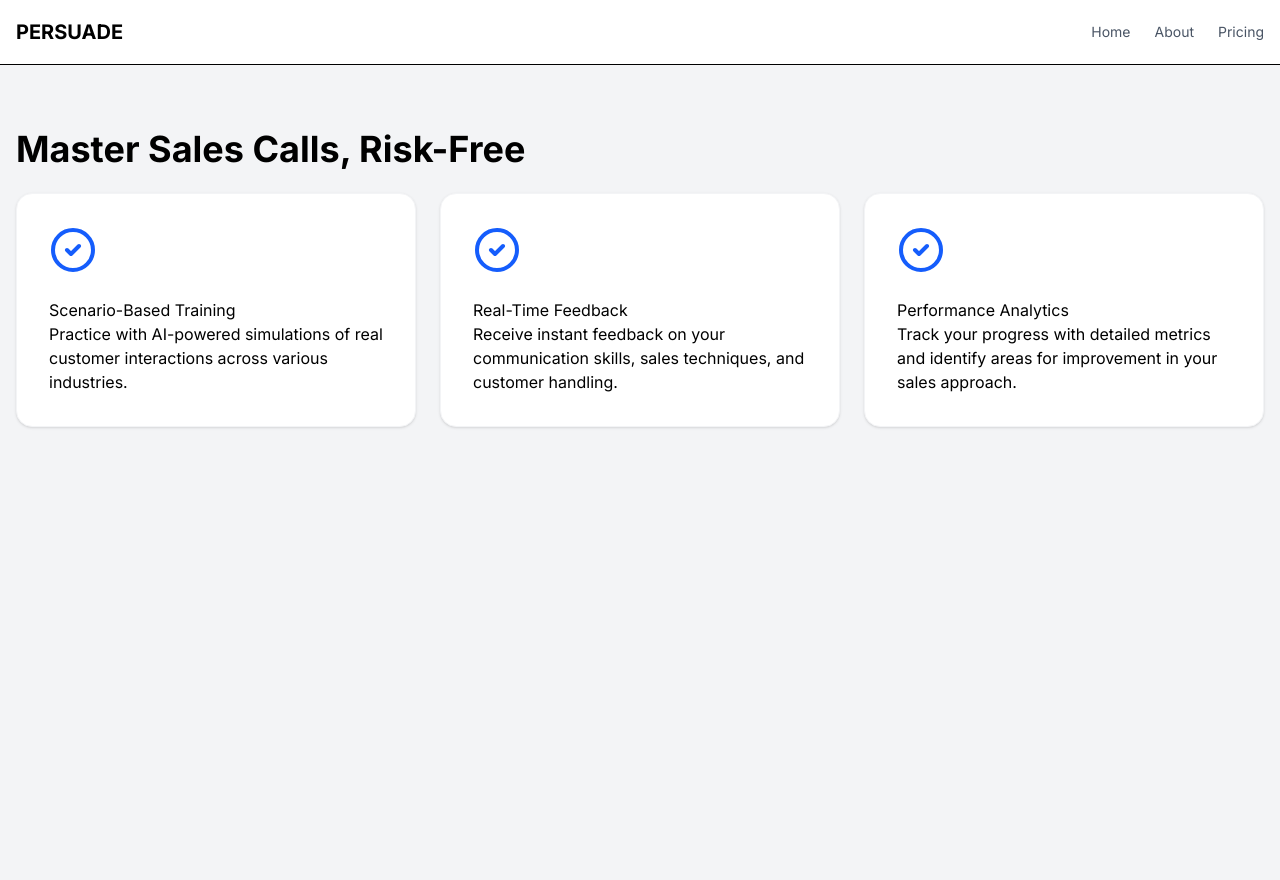
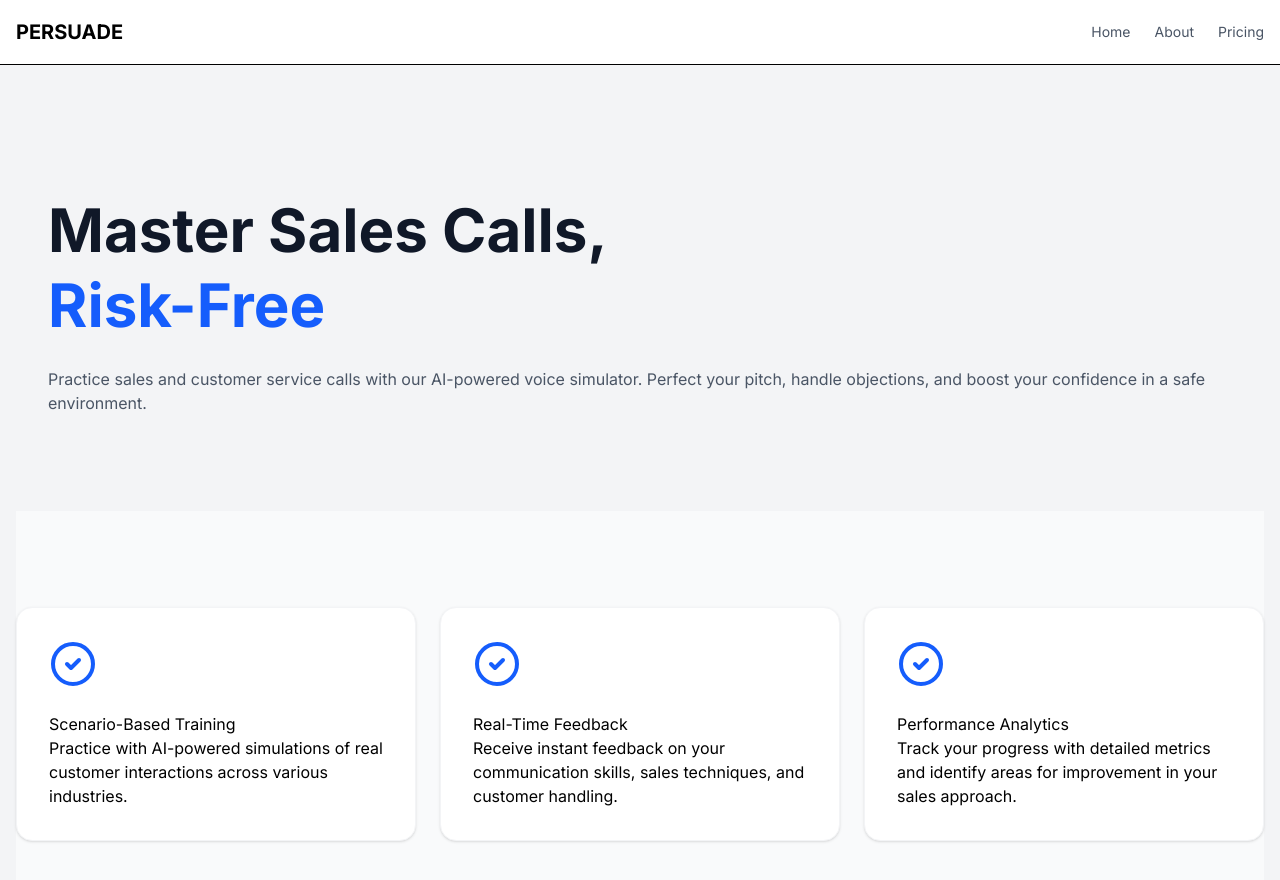
Before and after one commit to jasonachkar/PERSUADE-REMASTERED, a Next.js app: page / in a window 1280 px wide. Shown: the top 880 px of the page. Before the commit the page ends 800 px from the top, so only its background shows below. Built offline with nearby package versions, Linux system fonts and the light colour scheme.

Commit message:
Refactor WelcomePage component layout and enhance hero section with descriptive text

```diff
--- a/src/app/components/WelcomePage.tsx
+++ b/src/app/components/WelcomePage.tsx
@@ -24,7 +24,19 @@ export default function WelcomePage (){
 
     return (
             <div className='container mx-auto px-4 py-16'>
-                <h1 className='text-4xl font-bold mb-6'>Master Sales Calls, Risk-Free</h1>
+                {/* Hero Section */}
+                <section className = 'py-16 px-4 sm:px-6 lg:px-8'>
+                    <h1 className='text-5xl sm:text-6xl font-bold text-gray-900 leading-tight mb-6'>Master Sales Calls,
+                        <br/> <span className='text-blue-600'>Risk-Free</span></h1>
+                    <p className='text-gray-600 mb-8'>
+                        Practice sales and customer service calls with our AI-powered voice simulator.
+                        Perfect your pitch, handle objections, and boost your confidence in a safe environment.
+                    </p>
+                </section>
+
+
+                {/* Features Section */}
+                <section className = 'py-24 bg-gray-50'>
                     <div className='grid grid-cols-1 md:grid-cols-2 lg:grid-cols-3 gap-6'>
                     {features.map((feature)=>(
                         <div key={feature.title} className='bg-white p-8 rounded-2xl shadow-sm border border-gray-100
@@ -35,6 +47,7 @@ export default function WelcomePage (){
                         </div>
                     ))}
                     </div>
+                </section>
             </div>
     );
 }
```
Lines whose indentation alone changed are shown as unchanged.
